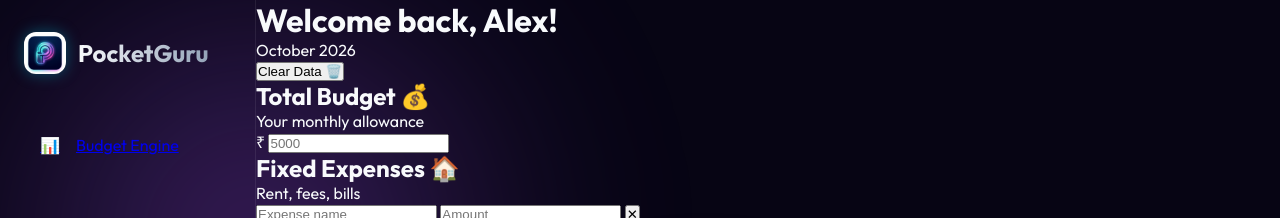
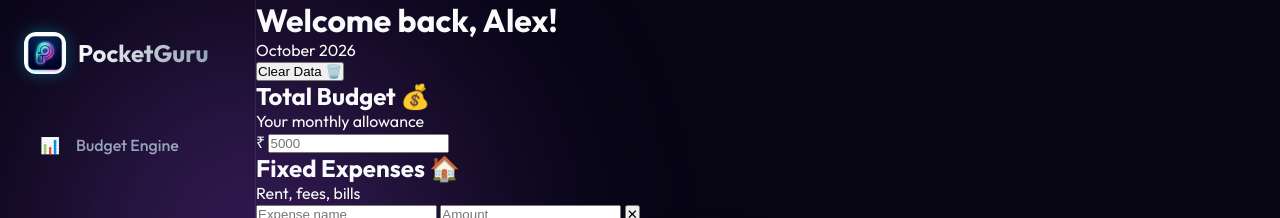
Before and after one commit to chadhas282-afk/Pocket-Guru, a website built with Vite: page index.html in a window 1280 px wide. Shown: the top 218 px of the page. Built offline with nearby package versions, Linux system fonts and the light colour scheme.

Commit message:
Update nav-item styles with padding, border-radius, text color, and transition effects

```diff
--- a/style.css
+++ b/style.css
@@ -98,3 +98,8 @@ body {
   align-items: center;
   gap: 1rem;
   padding: 0.8rem 1rem;
+   border-radius: 12px;
+  text-decoration: none;
+  color: var(--text-muted);
+  font-weight: 500;
+  transition: all 0.3s ease;
```
